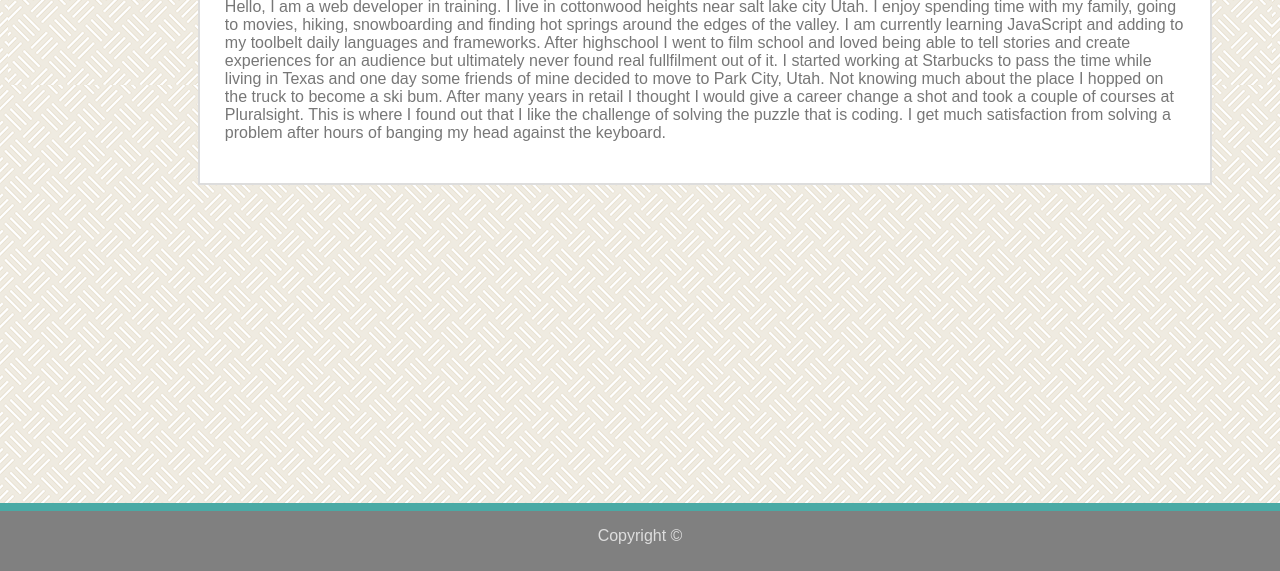
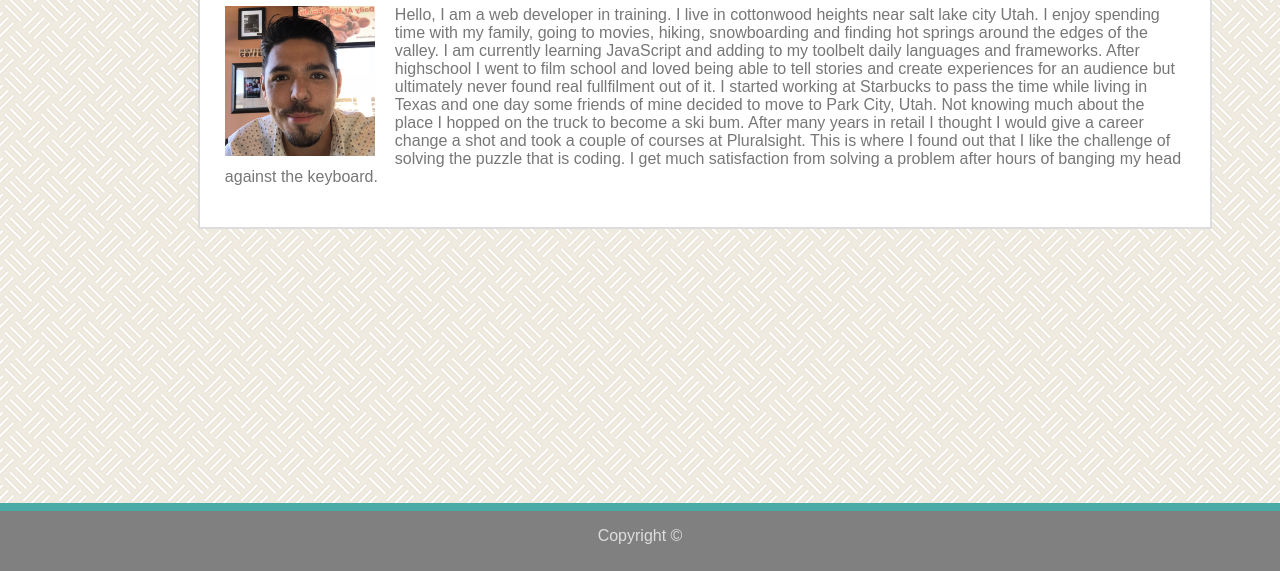
Before and after one commit to jacobdolph/Portfolio, a plain HTML site: page index.html in a window 1280 px wide. Shown: the part 229-800 px from the top of the page. Drawn offline with Linux system fonts and the light colour scheme.

Commit message:
added a cropped photo for about me. added styling to img

```diff
--- a/assets/css/style.css
+++ b/assets/css/style.css
@@ -55,6 +55,7 @@ a:link, a:visited, a:hover, a:active {
     border: 2px solid #dddddd;
     position: relative;
     top: 100px;
+    float: left;
 
 }
 p {
@@ -76,3 +77,11 @@ footer {
     color: #dddddd;
     padding-bottom: 10px;
 }
+#main-image {
+    margin: 0px;
+    padding-right: 20px;
+    left: -5px;
+    float:left;
+    border: 5px;
+    height: 150px;
+}
--- a/index.html
+++ b/index.html
@@ -30,6 +30,7 @@
     <div class="container">
         <div class="main-body">
             <h1 class="content-header">About Me</h1>
+            <img id="main-image" src="assets/images/jacob-1.jpg" alt="Jacob">
             <p>Hello, I am a web developer in training. I live in cottonwood heights near salt lake city Utah. I enjoy
                 spending
                 time with my family, going to movies, hiking, snowboarding and finding hot springs around the edges of
```
Also changed, not shown: assets/images/IMG-0570.JPG, assets/images/jacob-1.jpg (added), assets/images/jacob.JPG (added).
